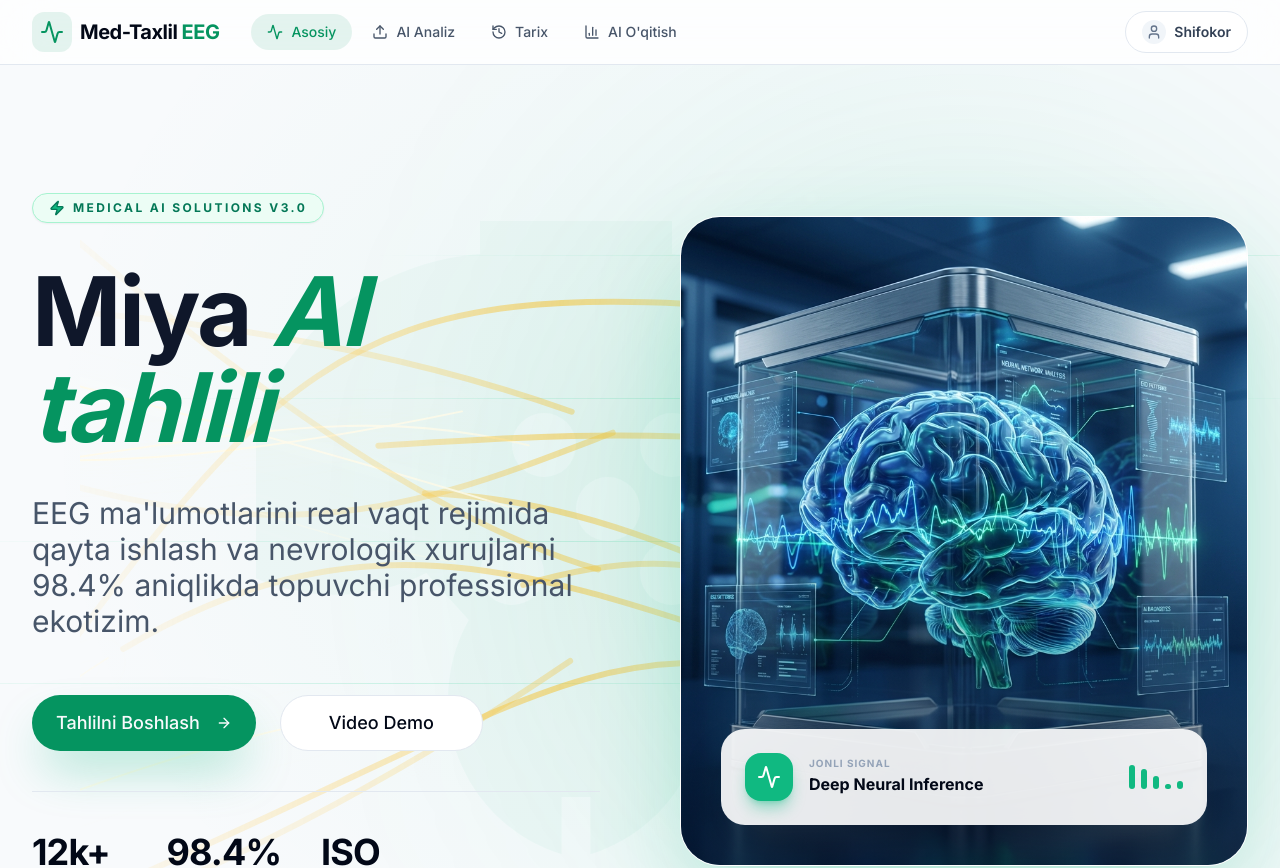
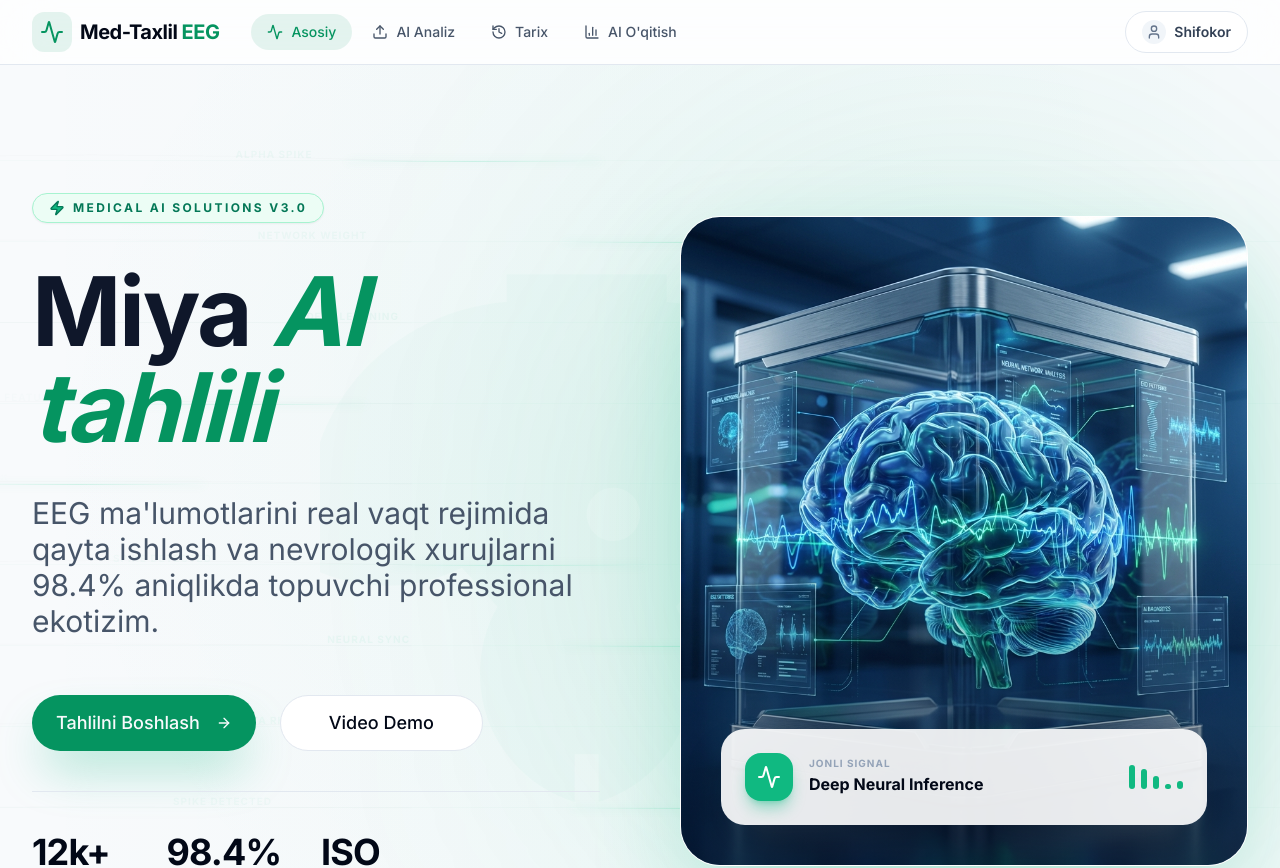
Before and after one commit to abdulbosit19980204/eeg.med-taxlil.uz, a Next.js app in the folder frontend/: page / in a window 1280 px wide. Shown: the top 868 px of the page. Built offline with nearby package versions, Linux system fonts and the light colour scheme.

Commit message:
feat: add `BrainSignalBackground` component featuring animated brain signals and medical terminology.

```diff
--- a/frontend/components/shared/brain-signal-bg.tsx
+++ b/frontend/components/shared/brain-signal-bg.tsx
@@ -5,36 +5,25 @@ import { useEffect, useState } from "react"
 
 export function BrainSignalBackground() {
     const [mounted, setMounted] = useState(false)
-    const [pulses, setPulses] = useState<{ id: number; path: string; delay: number; duration: number }[]>([])
+    const [channels, setChannels] = useState<{ id: number; y: number; text: string; delay: number }[]>([])
+
+    const medicalKeywords = [
+        "Analyzing...", "Alpha Spike", "Theta Wave", "Neural Sync", "Feature Extraction",
+        "EEG Cluster", "LSTM Inference", "Synaptic Link", "Processing", "Delta Rhythm",
+        "Spike Detected", "Cognitive Flow", "Network Weight", "Artifact Filter", "Deep Learning"
+    ]
 
     useEffect(() => {
         setMounted(true)
 
-        // Generate random expansive "neural" paths
-        const generatePath = () => {
-            const startSide = Math.random() > 0.5 ? "left" : "right"
-            const startX = startSide === "left" ? -5 : 29
-            const startY = Math.random() * 24
-
-            const endX = startSide === "left" ? 29 : -5
-            const endY = Math.random() * 24
-
-            const cp1x = 12 + (Math.random() - 0.5) * 15
-            const cp1y = 12 + (Math.random() - 0.5) * 15
-
-            const cp2x = 12 + (Math.random() - 0.5) * 15
-            const cp2y = 12 + (Math.random() - 0.5) * 15
-
-            return `M ${startX} ${startY} C ${cp1x} ${cp1y} ${cp2x} ${cp2y} ${endX} ${endY}`
-        }
-
-        const newPulses = Array.from({ length: 20 }).map((_, i) => ({
+        // Create 8 structured EEG channels
+        const newChannels = Array.from({ length: 10 }).map((_, i) => ({
             id: i,
-            path: generatePath(),
-            delay: Math.random() * 8,
-            duration: 4 + Math.random() * 6
+            y: 10 + i * 8.5, // Structured horizontal lanes
+            text: medicalKeywords[Math.floor(Math.random() * medicalKeywords.length)],
+            delay: Math.random() * 5
         }))
-        setPulses(newPulses)
+        setChannels(newChannels)
     }, [])
 
     if (!mounted) return null
@@ -42,115 +31,71 @@ export function BrainSignalBackground() {
     return (
         <div className="absolute inset-0 pointer-events-none overflow-hidden select-none z-0">
             {/* Dark Depth Gradient */}
-            <div className="absolute inset-0 bg-[radial-gradient(circle_at_50%_40%,rgba(16,185,129,0.05)_0%,transparent_70%)]" />
+            <div className="absolute inset-0 bg-[radial-gradient(circle_at_50%_40%,rgba(16,185,129,0.03)_0%,transparent_70%)]" />
 
-            {/* Realistic anatomical background brain (Very subtle) */}
-            <div className="absolute top-1/2 left-1/2 -translate-x-1/2 -translate-y-1/2 w-[90vw] h-[90vw] md:w-[60vw] md:h-[60vw] opacity-[0.03] dark:opacity-[0.06]">
+            {/* Extremely subtle anatomical brain silhouette as base layer */}
+            <div className="absolute top-1/2 left-1/2 -translate-x-1/2 -translate-y-1/2 w-[80vw] h-[80vw] md:w-[50vw] md:h-[50vw] opacity-[0.02] dark:opacity-[0.04]">
                 <svg viewBox="0 0 24 24" className="w-full h-full fill-emerald-500">
-                    <path d="M13,3.03C15.42,3.22 17.5,4.43 18.87,6.2C19.5,7.03 20,8.04 20.25,9.15C21.32,9.36 22.3,9.87 23.07,10.61L21.75,12.03C20.65,13.06 19.16,13.68 17.5,13.68C16.5,13.68 15.53,13.43 14.68,13L13.35,14.47C13.78,15.22 14,16.08 14,17C14,19.26 12.5,21.16 10.45,21.79V20H9.55V21.79C7.5,21.16 6,19.26 6,17C6,16.08 6.22,15.22 6.65,14.47L5.32,13C4.47,13.43 3.5,13.68 2.5,13.68C0.84,13.68 -0.65,13.06 -1.75,12.03L-3.07,10.61C-2.3,9.87 -1.32,9.36 -0.25,9.15C0,8.04 0.5,7.03 1.13,6.2C2.5,4.43 4.58,3.22 7,3.03V2H13V3.03M12,11A1,1 0 0,0 11,10A1,1 0 0,0 10,11A1,1 0 0,0 11,12A1,1 0 0,0 12,11M14,9A1,1 0 0,0 13,8A1,1 0 0,0 12,9A1,1 0 0,0 13,10A1,1 0 0,0 14,9M10,9A1,1 0 0,0 9,8A1,1 0 0,0 8,9A1,1 0 0,0 9,10A1,1 0 0,0 10,9M9,13A1,1 0 0,0 8,12A1,1 0 0,0 7,13A1,1 0 0,0 8,14A1,1 0 0,0 9,13M14,13A1,1 0 0,0 13,12A1,1 0 0,0 12,13A1,1 0 0,0 13,14A1,1 0 0,0 14,13Z" />
+                    <path d="M13,3.03C15.42,3.22 17.5,4.43 18.87,6.2C19.5,7.03 20,8.04 20.25,9.15C21.32,9.36 22.3,9.87 23.07,10.61L21.75,12.03C20.65,13.06 19.16,13.68 17.5,13.68C16.5,13.68 15.53,13.43 14.68,13L13.35,14.47C13.78,15.22 14,16.08 14,17C14,19.26 12.5,21.16 10.45,21.79V20H9.55V21.79C7.5,21.16 6,19.26 6,17C6,16.08 6.22,15.22 6.65,14.47L5.32,13C4.47,13.43 3.5,13.68 2.5,13.68C0.84,13.68 -0.65,13.06 -1.75,12.03L-3.07,10.61C-2.3,9.87 -1.32,9.36 -0.25,9.15C0,8.04 0.5,7.03 1.13,6.2C2.5,4.43 4.58,3.22 7,3.03V2H13V3.03M12,11A1,1 0 0,0 11,10A1,1 0 0,0 10,11A1,1 0 0,0 11,12A1,1 0 0,0 12,11" />
                 </svg>
             </div>
 
-            {/* Glowing Synaptic Light Rays with Solar/Electric Flare Effect */}
-            <svg viewBox="0 0 28 24" className="absolute top-1/2 left-1/2 -translate-x-1/2 -translate-y-1/2 w-[100vw] h-[100vw] md:w-[70vw] md:h-[70vw] z-10 scale-125">
-                <defs>
-                    <filter id="flareGlow" x="-50%" y="-50%" width="200%" height="200%">
-                        <feGaussianBlur stdDeviation="0.4" result="blur" />
-                        <feComposite in="SourceGraphic" in2="blur" operator="over" />
-                    </filter>
-                    <linearGradient id="solarGradient" x1="0%" y1="0%" x2="100%" y2="0%">
-                        <stop offset="0%" stopColor="#fff7ed" stopOpacity="0" />
-                        <stop offset="50%" stopColor="#fbbf24" stopOpacity="1" />
-                        <stop offset="100%" stopColor="#fff7ed" stopOpacity="0" />
-                    </linearGradient>
-                </defs>
+            {/* Structured EEG Channels */}
+            <div className="absolute inset-x-0 inset-y-0 opacity-20 dark:opacity-30">
+                {channels.map((channel) => (
+                    <div
+                        key={channel.id}
+                        className="absolute w-full border-t border-emerald-500/10"
+                        style={{ top: `${channel.y}%` }}
+                    >
+                        {/* The Horizontal Light Ray Pulse */}
+                        <motion.div
+                            className="absolute h-[1px] w-64 bg-gradient-to-r from-transparent via-emerald-400 to-transparent shadow-[0_0_10px_#10b981]"
+                            initial={{ left: "-20%" }}
+                            animate={{ left: "120%" }}
+                            transition={{
+                                duration: 8 + Math.random() * 5,
+                                repeat: Infinity,
+                                delay: channel.delay,
+                                ease: "linear"
+                            }}
+                        />
 
-                {pulses.map((pulse) => (
-                    <g key={pulse.id}>
-                        {/* High Intensity Flare Head */}
-                        <motion.path
-                            d={pulse.path}
-                            stroke="#fffbeb"
-                            strokeWidth="0.04" // Extremely thin light ray
-                            fill="none"
-                            strokeLinecap="round"
-                            initial={{ pathLength: 0, opacity: 0 }}
+                        {/* Synchronized Generative Text */}
+                        <motion.div
+                            className="absolute text-[8px] md:text-[10px] font-bold text-emerald-500/30 whitespace-nowrap uppercase tracking-widest top-[-14px]"
+                            initial={{ left: "-10%", opacity: 0 }}
                             animate={{
-                                pathLength: [0, 0.4, 0.4],
-                                pathOffset: [0, 0.6, 1],
-                                opacity: [0, 1, 0], // Flash and fade
-                                scale: [0.8, 1.2, 0.8]
+                                left: ["-10%", "110%"],
+                                opacity: [0, 1, 1, 0]
                             }}
                             transition={{
-                                duration: pulse.duration,
+                                duration: 12 + Math.random() * 10,
                                 repeat: Infinity,
-                                delay: pulse.delay,
-                                times: [0, 0.2, 1], // Quick flash, slow fade
-                                ease: "easeOut"
-                            }}
-                            style={{ filter: "url(#flareGlow)" }}
-                        />
-
-                        {/* Soft Solar Trailing Glow */}
-                        <motion.path
-                            d={pulse.path}
-                            stroke="url(#solarGradient)"
-                            strokeWidth="0.15" // Thinner trailing glow
-                            fill="none"
-                            strokeLinecap="round"
-                            initial={{ pathLength: 0, opacity: 0 }}
-                            animate={{
-                                pathLength: [0, 0.8, 0.8],
-                                pathOffset: [0, 0.2, 1],
-                                opacity: [0, 0.6, 0]
-                            }}
-                            transition={{
-                                duration: pulse.duration * 1.5,
-                                repeat: Infinity,
-                                delay: pulse.delay,
-                                times: [0, 0.4, 1],
+                                delay: channel.delay + 1,
                                 ease: "linear"
                             }}
-                            className="drop-shadow-[0_0_15px_rgba(251,191,36,0.6)]"
-                        />
-                    </g>
-                ))}
+                        >
+                            {channel.text}
+                        </motion.div>
 
-                {/* Floating "Light Embers" */}
-                {Array.from({ length: 30 }).map((_, i) => (
-                    <motion.circle
-                        key={`ember-${i}`}
-                        cx={Math.random() * 28}
-                        cy={Math.random() * 24}
-                        r="0.05"
-                        fill="#fff7ed"
-                        animate={{
-                            opacity: [0, 0.9, 0],
-                            scale: [0, 1.5, 0],
-                            y: [0, -4, -8]
-                        }}
-                        transition={{
-                            duration: 4 + Math.random() * 6,
-                            repeat: Infinity,
-                            delay: Math.random() * 10
-                        }}
-                        style={{ filter: "blur(0.2px)" }}
-                    />
-                ))}
-            </svg>
-
-            {/* Moving Light Rays */}
-            <div className="absolute inset-0 opacity-20">
-                {Array.from({ length: 4 }).map((_, i) => (
-                    <motion.div
-                        key={i}
-                        className="absolute h-[1px] w-full bg-gradient-to-r from-transparent via-emerald-400 to-transparent"
-                        style={{ top: `${20 + i * 15}%` }}
-                        animate={{ x: ["-100%", "100%"] }}
-                        transition={{ duration: 10 + i * 2, repeat: Infinity, ease: "linear" }}
-                    />
+                        {/* Static Subtle Wave Path */}
+                        <svg viewBox="0 0 100 1" preserveAspectRatio="none" className="w-full h-4 absolute top-[-8px] opacity-10">
+                            <motion.path
+                                d={`M 0 0.5 Q 25 ${0.5 + Math.random()} 50 0.5 T 100 0.5`}
+                                stroke="currentColor"
+                                strokeWidth="0.05"
+                                fill="none"
+                                animate={{ x: [-100, 0] }}
+                                transition={{ duration: 20, repeat: Infinity, ease: "linear" }}
+                            />
+                        </svg>
+                    </div>
                 ))}
             </div>
+
+            {/* Deep Static Light Beams (Very Subtle) */}
+            <div className="absolute inset-0 bg-[linear-gradient(90deg,transparent_0%,rgba(16,185,129,0.02)_50%,transparent_100%)] pointer-events-none" />
         </div>
     )
 }
```
